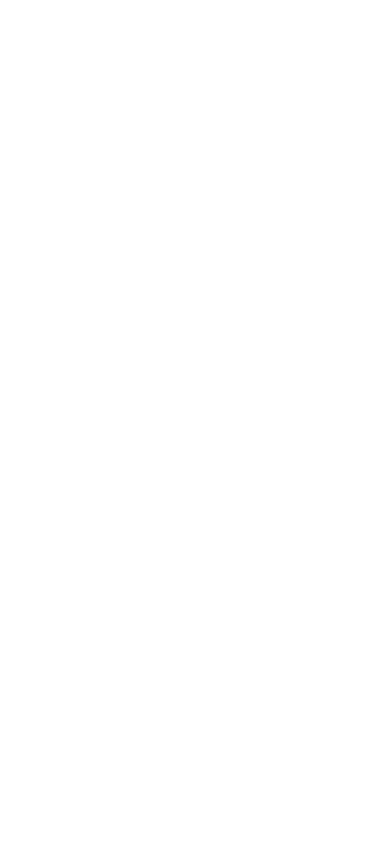
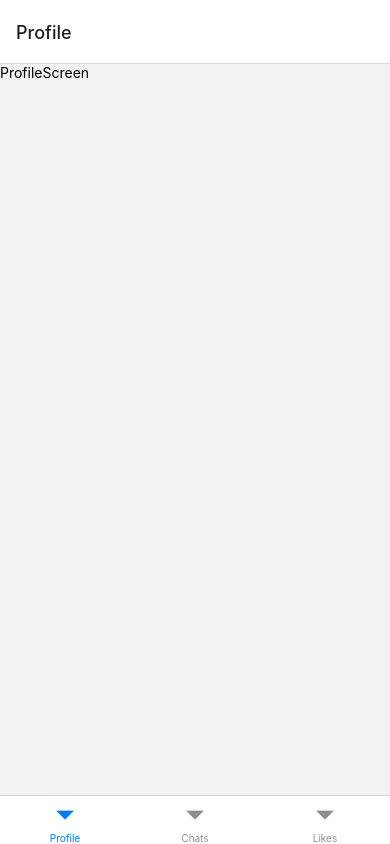
Before and after one commit to kudiluv/BadooClone, a React Native app: screen /HomeNav in a window 390 px wide. Built offline with nearby package versions, Linux system fonts and the light colour scheme.

Commit message:
dev: navigation

```diff
--- a/App.tsx
+++ b/App.tsx
@@ -1,12 +1,8 @@
 import React from 'react';
-import {createNativeStackNavigator} from '@react-navigation/native-stack';
-
-const Stack = createNativeStackNavigator();
+import RootNavigator from './src/routes/RootNavigator';
 
 const App = () => {
-  return (
-    <></>
-  );
+  return <RootNavigator />;
 };
 
 export default App;
--- a/package.json
+++ b/package.json
@@ -10,6 +10,7 @@
     "lint": "eslint . --ext .js,.jsx,.ts,.tsx"
   },
   "dependencies": {
+    "@react-navigation/bottom-tabs": "^6.2.0",
     "@react-navigation/native": "^6.0.8",
     "@react-navigation/native-stack": "^6.5.0",
     "react": "17.0.2",
--- /dev/null
+++ b/src/routes/HomeNavigator.tsx
@@ -0,0 +1,18 @@
+import React from 'react';
+import {createBottomTabNavigator} from '@react-navigation/bottom-tabs';
+import ProfileScreen from '../screens/profile.screen/ProfileScreen';
+import ChatsScreen from '../screens/chats.screen/ChatsScreen';
+
+const Tab = createBottomTabNavigator();
+
+const HomeNavigator = () => {
+  return (
+    <Tab.Navigator>
+      <Tab.Screen name="Profile" component={ProfileScreen} />
+      <Tab.Screen name="Chats" component={ChatsScreen} />
+      <Tab.Screen name="Likes" component={ProfileScreen} />
+    </Tab.Navigator>
+  );
+};
+
+export default HomeNavigator;
--- /dev/null
+++ b/src/routes/RootNavigator.tsx
@@ -0,0 +1,18 @@
+import React from 'react';
+import {createNativeStackNavigator} from '@react-navigation/native-stack';
+import {NavigationContainer} from '@react-navigation/native';
+import HomeNavigator from './HomeNavigator';
+
+const Stack = createNativeStackNavigator();
+
+const RootNavigator = () => {
+  return (
+    <NavigationContainer>
+      <Stack.Navigator screenOptions={{headerShown: false}}>
+        <Stack.Screen name="HomeNav" component={HomeNavigator} />
+      </Stack.Navigator>
+    </NavigationContainer>
+  );
+};
+
+export default RootNavigator;
--- /dev/null
+++ b/src/screens/chats.screen/ChatsScreen.tsx
@@ -0,0 +1,14 @@
+import {StyleSheet, Text, View} from 'react-native';
+import React from 'react';
+
+const ChatsScreen = () => {
+  return (
+    <View>
+      <Text>ChatsScreen</Text>
+    </View>
+  );
+};
+
+export default ChatsScreen;
+
+const styles = StyleSheet.create({});
--- /dev/null
+++ b/src/screens/profile.screen/ProfileScreen.tsx
@@ -0,0 +1,14 @@
+import {StyleSheet, Text, View} from 'react-native';
+import React from 'react';
+
+const ProfileScreen = () => {
+  return (
+    <View>
+      <Text>ProfileScreen</Text>
+    </View>
+  );
+};
+
+export default ProfileScreen;
+
+const styles = StyleSheet.create({});
```
Also changed, not shown: src/screens/likes.screen/LikesScreen.tsx (added, +14 -0 lines), 1 other file (tests, documents, lock files or other folders).
